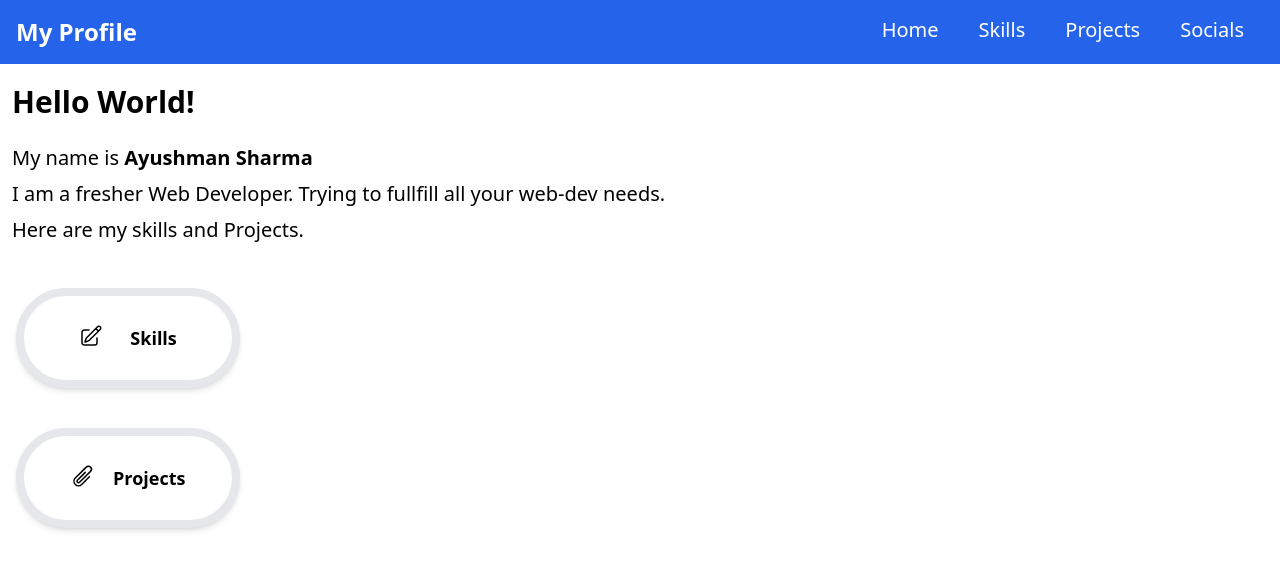
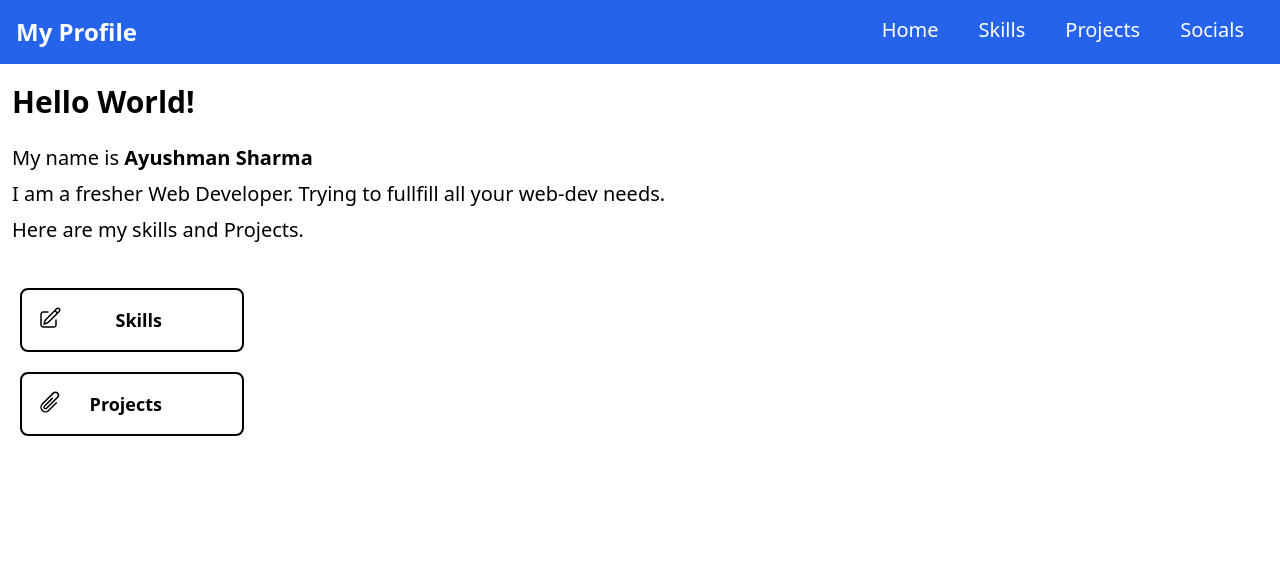
Before and after one commit to SecretCodingsauce/My-Profile, a React (Create React App) app: page / in a window 1280 px wide. Shown: the top 570 px of the page. Built offline with nearby package versions, Linux system fonts and the light colour scheme.

Commit message:
rectified styles of home links, will merge with branch1 after review

```diff
--- a/src/index.css
+++ b/src/index.css
@@ -3,7 +3,7 @@
 @tailwind utilities;
 
 .card{
-    @apply flex justify-evenly mb-10 p-7 ml-4 min-w-56 border-solid border-8
+    @apply bg-white justify-items-center
 }
 
 .logo{
--- a/src/pages/Homepage.js
+++ b/src/pages/Homepage.js
@@ -17,21 +17,21 @@ export default function Homepage() {
 
 
 
-                <Link className="card" to="skills">
+                <Link className="flex border-2 border-black max-w-56 justify-between p-4 m-5 rounded-lg" to="skills">
                 <svg className="max-w-36" xmlns="http://www.w3.org/2000/svg" fill="none" viewBox="0 0 24 24" stroke-width="1.5" stroke="currentColor" class="size-6">
   <path stroke-linecap="round" stroke-linejoin="round" d="m16.862 4.487 1.687-1.688a1.875 1.875 0 1 1 2.652 2.652L10.582 16.07a4.5 4.5 0 0 1-1.897 1.13L6 18l.8-2.685a4.5 4.5 0 0 1 1.13-1.897l8.932-8.931Zm0 0L19.5 7.125M18 14v4.75A2.25 2.25 0 0 1 15.75 21H5.25A2.25 2.25 0 0 1 3 18.75V8.25A2.25 2.25 0 0 1 5.25 6H10" />
 </svg>
 
-                    <span className="font-bold text-lg">Skills</span>
+                    <span className="font-bold text-lg pr-16">Skills</span>
                 </Link>
 
-                <Link className="card" to="projects">
+                <Link className="flex border-2 border-black max-w-56 justify-between p-4 m-5 rounded-lg" to="projects">
 
                 <svg className="max-w-36" xmlns="http://www.w3.org/2000/svg" fill="none" viewBox="0 0 24 24" stroke-width="1.5" stroke="currentColor" class="size-6">
   <path stroke-linecap="round" stroke-linejoin="round" d="m18.375 12.739-7.693 7.693a4.5 4.5 0 0 1-6.364-6.364l10.94-10.94A3 3 0 1 1 19.5 7.372L8.552 18.32m.009-.01-.01.01m5.699-9.941-7.81 7.81a1.5 1.5 0 0 0 2.112 2.13" />
 </svg>
 
-                <span className="font-bold text-lg">Projects</span>
+                <span className="font-bold text-lg pr-16">Projects</span>
                 </Link>
 
             </div>
```
